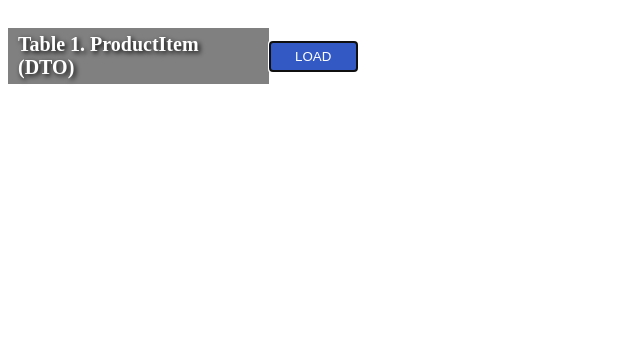
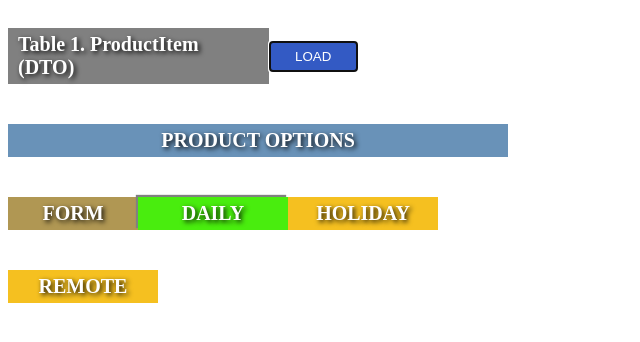
Before and after one commit to ITSTEP-Education/EducationService, a React (Vite) app in the folder reactapp_productitem/: page / in a window 1280 px wide. Shown: the top 342 px of the page, without its empty margins (0-640 px from the left). Built offline with nearby package versions, Linux system fonts and the light colour scheme.

Commit message:
10 was done basic design of  FC OptionsEducation

```diff
--- a/reactapp_productitem/src/components/ProductClient/ProductClient.tsx
+++ b/reactapp_productitem/src/components/ProductClient/ProductClient.tsx
@@ -3,6 +3,7 @@ import { ProductClientWrapper } from './ProductClient.styled';
 import { TitleWrapper, BtnWrapper } from '../styles/ProductItem.styled';
 import TabProductItemDto from '../ProductItemDto/TabProductItemDto';
 import ProductItemRecord from '../ProductClientSections/ProductItemRecord';
+import OptionsEducation from '../ProductClientSections/OptionsEducation';
 import { Display } from '../styles/General.styled';
 
 
@@ -36,6 +37,10 @@ const ProductClient: FC<ProductClientProps> = (): React.FunctionComponentElement
 
          <ProductItemRecord _nameProduct={nameProduct}/>
 
+         <div style={{width: '500px', display: 'block', textAlign:'center'}}>
+            <TitleWrapper style={{backgroundColor: '#6992b8'}}>PRODUCT OPTIONS</TitleWrapper>
+            <OptionsEducation/>
+         </div>
       </ProductClientWrapper>
      );
 }
--- /dev/null
+++ b/reactapp_productitem/src/components/ProductClientSections/OptionsEducation.styled.ts
@@ -0,0 +1,6 @@
+import styled from "styled-components";
+
+export const OptionsEducationTimeWrap = styled.div`
+    box-sizing: border-box;
+    border: 1px solid #ddd;
+`;
--- /dev/null
+++ b/reactapp_productitem/src/components/ProductClientSections/OptionsEducation.tsx
@@ -0,0 +1,40 @@
+import React, { FC, useState } from "react";
+import { TypeOption, NameOption } from "../styles/OptionsProductItem.styled";
+
+interface IOptionsEducation {
+
+};
+
+const OptionsEducation: FC<IOptionsEducation> = () => {
+
+    const [isActivities, setIsActivities] = useState<Array<boolean>>([true, false, false])
+
+    const handleIsActivities = (index: number, e: React.FormEvent<HTMLElement>):void => {
+        const nextIsActivities = isActivities.map((c, i)=> {
+            if(i == index){
+                return c = true;
+            }
+            else{
+                return false;
+            }
+        });
+        setIsActivities(nextIsActivities);
+
+        handleValue(e);
+    }
+
+    const handleValue = (e: React.FormEvent<HTMLElement>):void => {
+        console.log('default', e.currentTarget.title);
+    };
+
+    return(
+        <div>
+            <TypeOption>FORM</TypeOption>
+            <NameOption title="daily" isActive={isActivities[0]} onClick={(e) => {handleIsActivities(0, e)}}>DAILY</NameOption>
+            <NameOption title="holiday" isActive={isActivities[1]} onClick={(e) => {handleIsActivities(1, e)}}>HOLIDAY</NameOption>
+            <NameOption title="remote" isActive={isActivities[2]} onClick={(e) => {handleIsActivities(2, e)}}>REMOTE</NameOption>
+        </div>
+    );
+};
+
+export default OptionsEducation;
--- a/reactapp_productitem/src/components/ProductClientSections/ProductItemRecord.tsx
+++ b/reactapp_productitem/src/components/ProductClientSections/ProductItemRecord.tsx
@@ -15,7 +15,7 @@ const ProductItemRecord: FC<IProductItemRecord> = (props) => {
     return(
         <div style={{width: `${props._width || 500}px` }}>
             <Display _justify='none'>
-                <TitleWrapper>Record. ProductItem</TitleWrapper>
+                <TitleWrapper style={{width:'450px'}}>Record. ProductItem</TitleWrapper>
                 <BtnWrapper>SET UP</BtnWrapper>
             </Display>
             <ProductItem nameProduct={props._nameProduct}/>
--- /dev/null
+++ b/reactapp_productitem/src/components/styles/OptionsProductItem.styled.ts
@@ -0,0 +1,28 @@
+import styled from "styled-components";
+
+type TNameOption = {
+    isActive: boolean | false,
+}
+
+export const TypeOption = styled.p`
+    font-size: 20px;
+    color: white;
+    background-color: #b09753;
+    font-weight: 600;
+    text-shadow: 2px 2px 5px black;
+    padding: 5px 10px;
+    width: 110px;
+    text-align: center;
+    float: left;
+`;
+
+export const NameOption = styled(TypeOption)<TNameOption>`
+    background-color: ${props => props.isActive? '#49ed0e' : '#f5c020'};
+    box-shadow: ${props => props.isActive? '-2px -2px 1px gray' : 'none'};
+    width: 130px;
+    cursor: pointer;
+
+    &:hover {
+        background-color: #c8ed0e;
+    }
+`;
```
